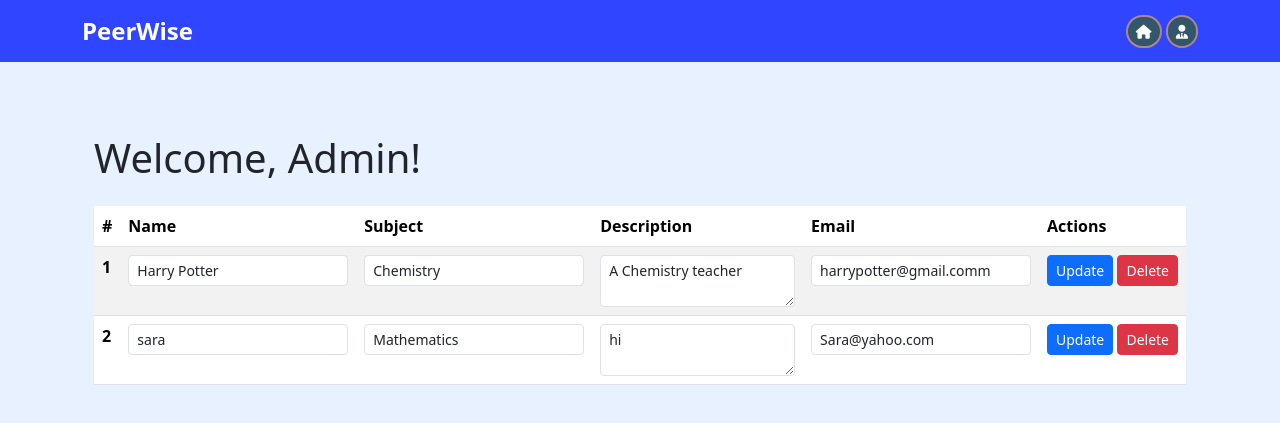
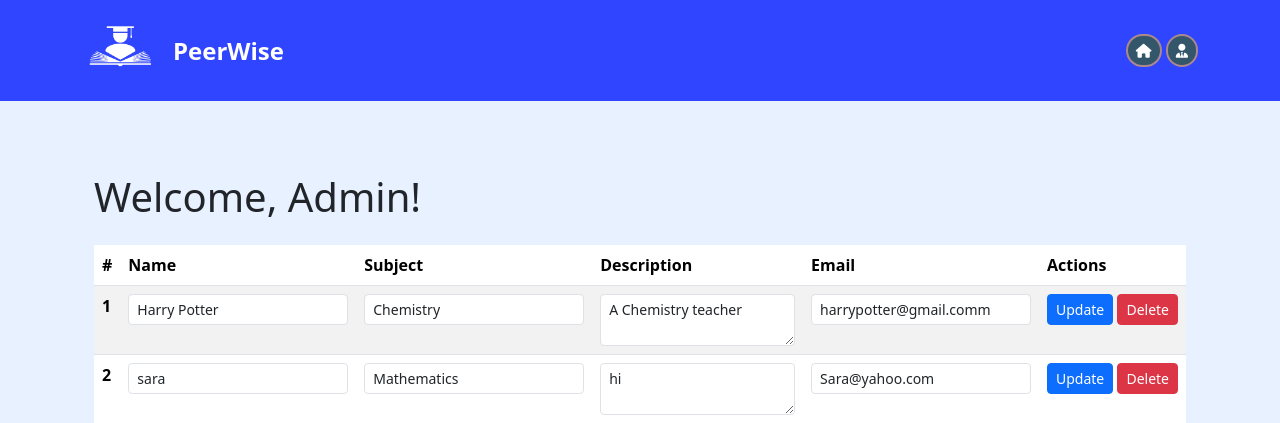
Before and after one commit to znbv/PeerWise, a Django app: page /adminaccess/ in a window 1280 px wide. Shown: the top 423 px of the page. Run offline with Django 5.2, Linux system fonts and the light colour scheme; data comes from the database, SQL or seed files in the repository; some libraries are stand-ins or nearby versions.

Commit message:
added the logo

```diff
--- a/templates/base.html
+++ b/templates/base.html
@@ -19,7 +19,10 @@
 <nav class="nav-color navbar navbar-expand-lg ">
   <div class="container">
     <!-- Logo  -->
-    <a class = "ok"></a>
+    <div class="navbar-brand">
+    <img src="{% static 'images/logo2.png' %}" alt="Logo" style="height: 75px;">
+    </div>
+
     <a class= "navbar-brand fw-bold text-white" href="{% url 'tutors' %}">PeerWise</a>
     <div class="ms-auto gap-2">
       <!-- Home button -->
```
Also changed, not shown: static/images/logo.jpg (deleted), static/images/logo2.png (added).
